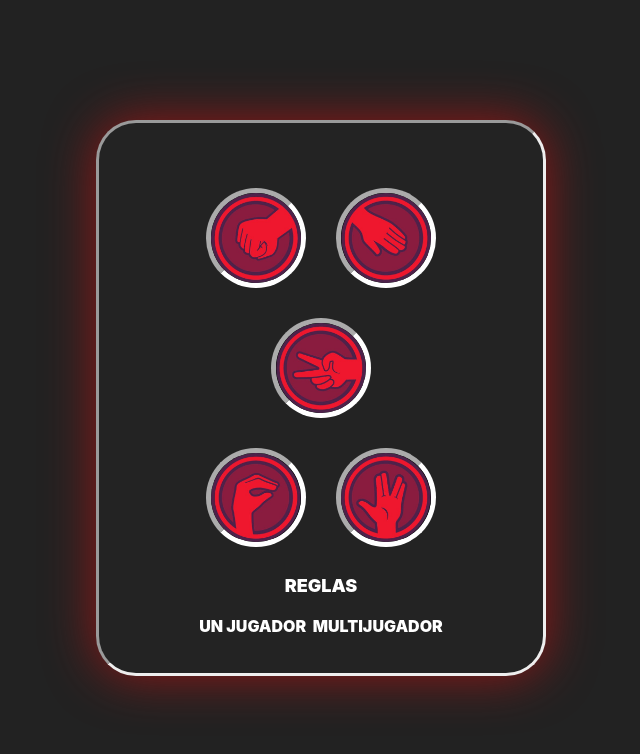
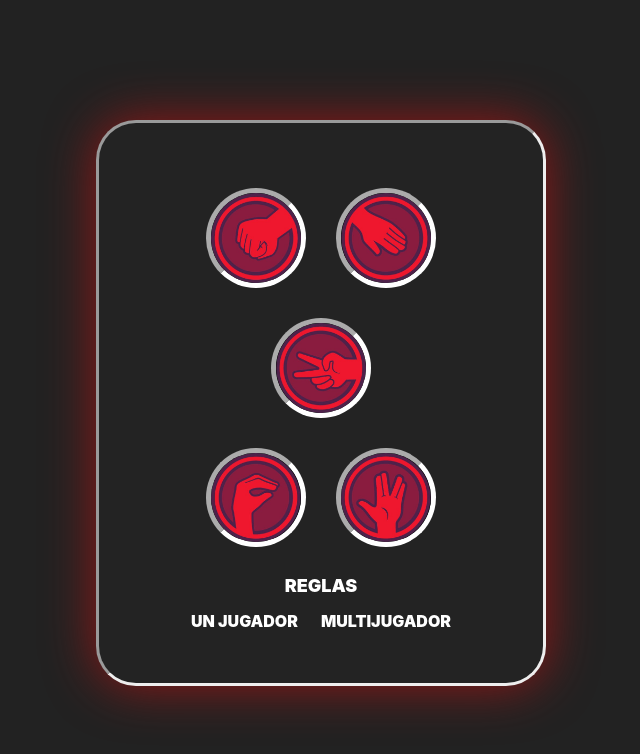
Before and after one commit to fabriciomarote/Piedra-papel-tijera-largarto-spock, a React (Create React App) app: page / in a window 1280 px wide. Shown: the top 754 px of the page, without its empty margins (352-992 px from the left). Built offline with nearby package versions, Linux system fonts and the light colour scheme; no server answers.

Commit message:
cambios en estilo de componentes

```diff
--- a/src/components/MultiPlayer.jsx
+++ b/src/components/MultiPlayer.jsx
@@ -316,7 +316,7 @@ const MultiPlayer = () => {
 
     return (
         <>
-            <div className='col-lg-12 col-md-12 col-sm-12 col-xs-12 gamePage-container'>
+            <div className='col-lg-12 col-md-12 col-sm-12 col-xs-12 gamePage-container-multiplayer'>
                 <div className='col-lg-12 col-md-12 col-sm-12 col-xs-12 navbar'>
                     <div className='col-lg-12 col-md-12 col-sm-12 col-xs-12 navbar-top'>
                     <GameCounter player1={counterTotalPlayer1} player2={counterTotalPlayer2} namePlayer1={"JUG 1"} namePlayer2={"JUG 2"}/>
--- a/src/styles/MainPage.css
+++ b/src/styles/MainPage.css
@@ -63,11 +63,12 @@ body {
 
 .buttons-content {
     display: flex;
-    justify-content:space-around;
+    justify-content:space-between;
     padding: 5px;
     color: white;
     font-size: 16px;
     margin-bottom: -20px;
+    margin: -5px;
 }
 
 .btn-mp {
--- a/src/styles/MultiPlayer.css
+++ b/src/styles/MultiPlayer.css
@@ -1,6 +1,5 @@
 .game-container-multiplayer {
     display: flex;
-
 }
 
 .game-medium {
@@ -164,7 +163,7 @@
 
 @media (max-width: 767px) {
     .content-game-multiplayer {
-        height: 60vh;
+        height: 70vh;
     }
     .game-container-multiplayer {
         margin-top: 10px;
@@ -183,13 +182,11 @@
     }
     .selection-image-mp {
         width: 80px;
-        margin: 0x;
-        padding: 0px;
         border-width: 5px;
         margin-left: 10px;
     }
     .img-multiplayer {
-        width: 70px;
+        width: 55px;
         border-radius: 150px;
     }
     .msg-output {
```
